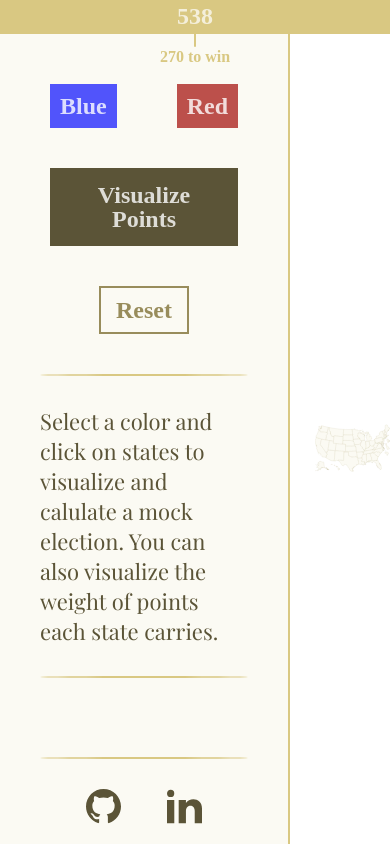
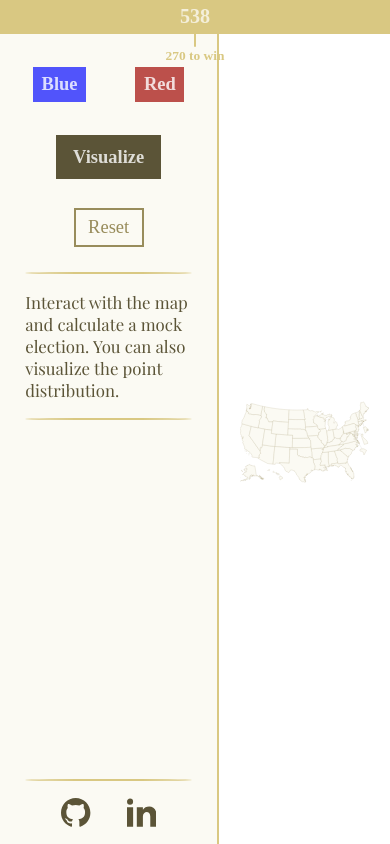
Before and after one commit to thnlsn/electoral-map, a React (Create React App) app: page / in a window 390 px wide. Built offline with nearby package versions, Linux system fonts and the light colour scheme; the HTML template or start-up script is replaced by a standard one; a web font is replaced by a local one.

Commit message:
created variables for different breakpoints and added some preliminary media queries to lessen the overall rem unit at 1000px width

```diff
--- a/src/components/Settings.js
+++ b/src/components/Settings.js
@@ -45,7 +45,7 @@ const Settings = ({
         }`}
         onClick={handleVisualizePopulation}
       >
-        Visualize Points
+        Visualize
       </div>
 
       {/* RESET BUTTON */}
@@ -60,9 +60,8 @@ const Settings = ({
       {/* Info */}
       <div className='settings__info'>
         <div className='settings__paragraph'>
-          Select a color and click on states to visualize and calulate a mock
-          election. You can also visualize the weight of points each state
-          carries.
+          Interact with the map and calculate a mock election. You can also
+          visualize the point distribution.
         </div>
       </div>
 
--- a/src/css/style.css
+++ b/src/css/style.css
@@ -53,14 +53,17 @@
   color: #5b5437; }
   .settings__btn {
     font-family: "Fauna One", serif;
+    font-size: 2.2rem;
     line-height: 1;
-    font-weight: 700;
+    font-weight: 600;
     color: rgba(255, 255, 255, 0.8);
     text-align: center; }
+    .settings__btn--reset {
+      font-weight: 200; }
   .settings__text {
     font-size: 3rem; }
   .settings__paragraph {
-    font-size: 2.2rem; }
+    font-size: 2rem; }
   .settings__heading {
     text-transform: capitalize;
     font-size: 3rem;
@@ -75,6 +78,12 @@
 html {
   box-sizing: border-box;
   font-size: 62.5%; }
+  @media only screen and (max-width: 62.5em) {
+    html {
+      font-size: 56.5%; } }
+  @media only screen and (max-width: 50em) {
+    html {
+      font-size: 52.5%; } }
 
 *,
 *::before,
@@ -102,7 +111,7 @@ body {
   grid-template-columns: [full-start blue-start] 1fr [blue-end red-start] 1fr [red-end full-end];
   grid-template-rows: min-content min-content min-content min-content min-content min-content 1fr;
   grid-auto-rows: min-content;
-  padding: 4rem 4rem 2rem 4rem;
+  padding: 3rem 3rem 2rem 3rem;
   column-gap: 4rem;
   row-gap: 2rem;
   background-color: #fbfaf3;
@@ -115,7 +124,7 @@ body {
 .map-container {
   height: 100%;
   width: 100%;
-  padding: 4rem 0rem 2.1rem 2.5rem;
+  padding: 3rem 2.5rem 2.1rem 2.5rem;
   overflow: hidden; }
 
 /* .map__state-small {
@@ -210,7 +219,7 @@ body {
       border: 2px solid #988c5b;
       color: #988c5b;
       padding: 1rem 1.5rem;
-      margin: 1rem 0; }
+      margin: 0.5rem 0 1rem 0; }
       .settings__btn--reset:hover {
         background-color: #d9c882;
         color: #fbfaf3; }
@@ -224,8 +233,7 @@ body {
     grid-column: 1 / -1;
     border: 1px solid #d9c882;
     border-radius: 50%;
-    opacity: 1;
-    margin: 1rem 0; }
+    opacity: 1; }
 
 .map__state {
   stroke-linejoin: round;
--- a/src/sass/_base.scss
+++ b/src/sass/_base.scss
@@ -1,6 +1,24 @@
+// RESPONSIVE BREAKPOINTS
+// ----------------------- (x / 16) where x = desired breakpoint in px
+$bp-largest: 93.75em; // ---- 1400px
+$bp-large: 75em; // ---- 1200px
+$bp-medium: 62.5em; // --- 1000px
+$bp-small: 50em; // -- 800px
+$bp-smallest: 37.5em; // ---- 600px
+
+$bp-phone-large: 31.25em; // ---- 500px
+$bp-phone-small: 25em; // ---- 400px
+
 html {
   box-sizing: border-box; // Border-box is always good
   font-size: 62.5%; // 1rem = 10px, 10px / 16px = 62.5%
+
+  @media only screen and (max-width: $bp-medium) {
+    font-size: 56.5%;
+  }
+  @media only screen and (max-width: $bp-small) {
+    font-size: 52.5%;
+  }
 }
 
 *,
--- a/src/sass/_components.scss
+++ b/src/sass/_components.scss
@@ -138,7 +138,7 @@
       color: $color-gold-dark;
 
       padding: 1rem 1.5rem;
-      margin: 1rem 0;
+      margin: 0.5rem 0 1rem 0;
 
       &:hover {
         background-color: $color-gold;
@@ -161,7 +161,6 @@
     border: 1px solid $color-gold;
     border-radius: 50%;
     opacity: 1;
-    margin: 1rem 0;
   }
 }
 
--- a/src/sass/_layout.scss
+++ b/src/sass/_layout.scss
@@ -15,7 +15,7 @@
   grid-template-columns: [full-start blue-start] 1fr [blue-end red-start] 1fr [red-end full-end];
   grid-template-rows: min-content min-content min-content min-content min-content min-content 1fr;
   grid-auto-rows: min-content;
-  padding: 4rem 4rem 2rem 4rem;
+  padding: 3rem 3rem 2rem 3rem;
   column-gap: 4rem;
   row-gap: 2rem;
 
@@ -35,7 +35,7 @@
 .map-container {
   height: 100%;
   width: 100%;
-  padding: 4rem 0rem 2.1rem 2.5rem;
+  padding: 3rem 2.5rem 2.1rem 2.5rem;
   overflow: hidden;
 }
 
--- a/src/sass/_typography.scss
+++ b/src/sass/_typography.scss
@@ -17,17 +17,22 @@
 
   &__btn {
     font-family: $default-font;
+    font-size: 2.2rem;
     line-height: 1;
-    font-weight: 700;
+    font-weight: 600;
     color: rgba($color: $color-white, $alpha: 0.8);
     text-align: center;
+
+    &--reset {
+      font-weight: 200;
+    }
   }
 
   &__text {
     font-size: 3rem;
   }
   &__paragraph {
-    font-size: 2.2rem;
+    font-size: 2rem;
   }
   &__heading {
     text-transform: capitalize;
```
